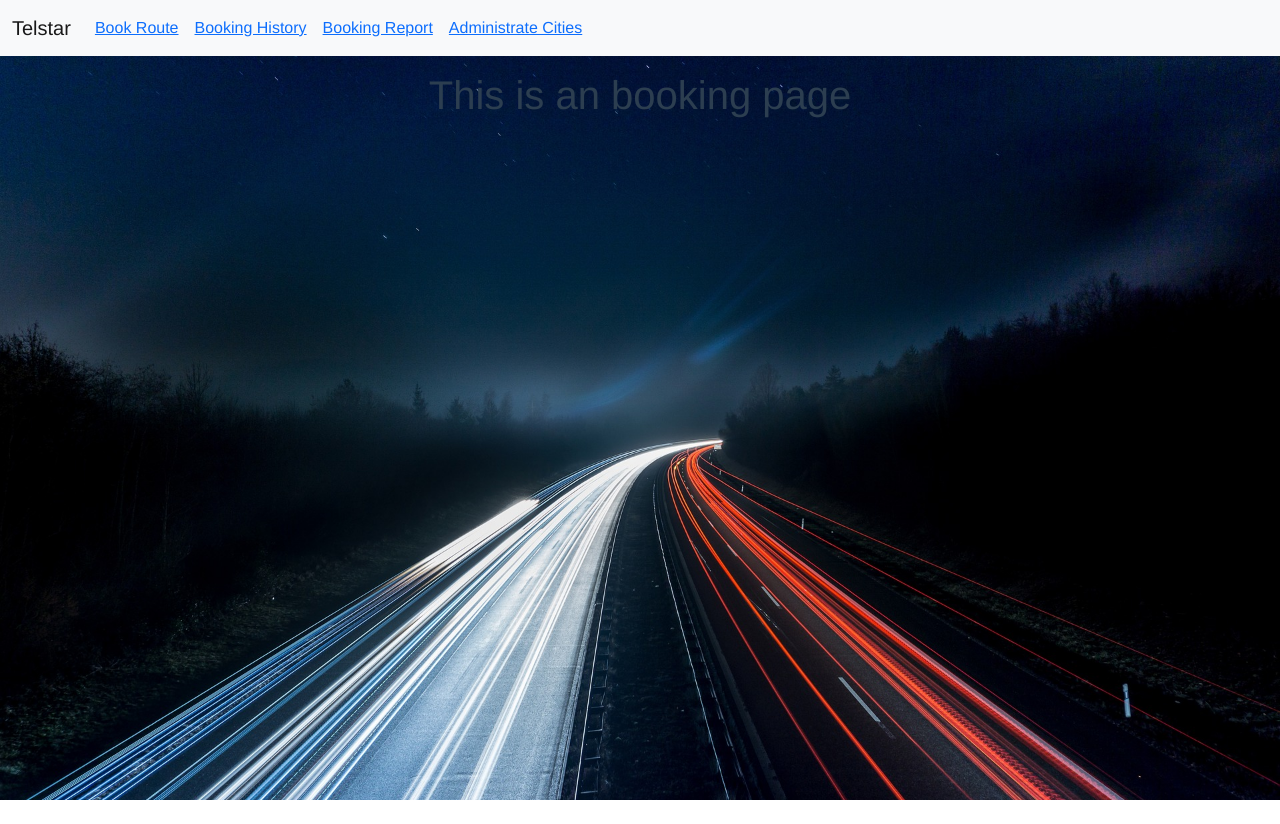
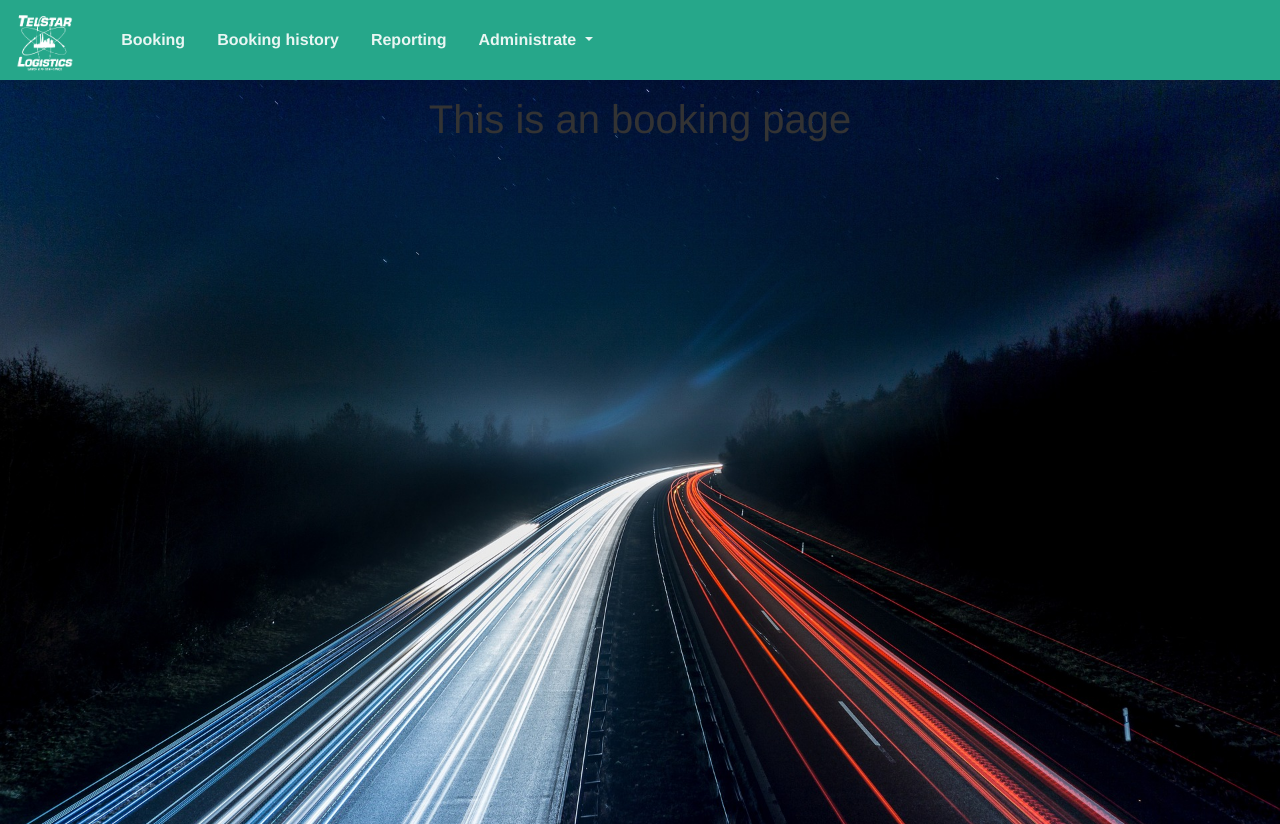
Before and after one commit to jcdalgaard/Telstar-Logistics, a Vue app in the folder Frontend/telstar-webpage/: page / in a window 1280 px wide. Before the commit the page ends 800 px from the top, so only its background shows below. Built offline with nearby package versions, Linux system fonts and the light colour scheme.

Commit message:
Apply styling to navbar

```diff
--- a/Frontend/telstar-webpage/src/App.vue
+++ b/Frontend/telstar-webpage/src/App.vue
@@ -1,8 +1,10 @@
 <template>
     <div id="app">
-        <nav class="navbar navbar-expand-lg navbar-light bg-light">
+        <nav class="navbar navbar-expand-lg navbar-dark">
             <div class="container-fluid">
-                <a class="navbar-brand" href="#">Telstar</a>
+                <div class="navbar__logo">
+                    <img src="~@/assets/img/telstar-logo.png" />
+                </div>
                 <button
                     class="navbar-toggler"
                     type="button"
@@ -14,27 +16,64 @@
                 >
                     <span class="navbar-toggler-icon"></span>
                 </button>
-                <div class="collapse navbar-collapse" id="navbarNav">
+                <div class="collapse navbar-collapse mx-4" id="navbarNav">
                     <ul class="navbar-nav">
-                        <li class="nav-item mx-2">
-                            <router-link :to="lang.nav.bookRoute.link">{{
-                                lang.nav.bookRoute.name
-                            }}</router-link>
+                        <li class="nav-item mx-3">
+                            <router-link
+                                class="nav-item-link light"
+                                :to="lang.nav.bookRoute.link"
+                            >
+                                {{ lang.nav.bookRoute.name }}
+                            </router-link>
                         </li>
-                        <li class="nav-item mx-2">
-                            <router-link :to="lang.nav.bookingHistory.link">{{
-                                lang.nav.bookingHistory.name
-                            }}</router-link>
+                        <li class="nav-item mx-3">
+                            <router-link
+                                class="nav-item-link light"
+                                :to="lang.nav.bookingHistory.link"
+                            >
+                                {{ lang.nav.bookingHistory.name }}
+                            </router-link>
                         </li>
-                        <li class="nav-item mx-2">
-                            <router-link :to="lang.nav.bookingReport.link">{{
-                                lang.nav.bookingReport.name
-                            }}</router-link>
+                        <li class="nav-item mx-3">
+                            <router-link
+                                class="nav-item-link light"
+                                :to="lang.nav.bookingReport.link"
+                            >
+                                {{ lang.nav.bookingReport.name }}
+                            </router-link>
                         </li>
-                        <li class="nav-item mx-2">
-                            <router-link :to="lang.nav.adminCities.link">{{
-                                lang.nav.adminCities.name
-                            }}</router-link>
+                        <li class="nav-item dropdown mx-3">
+                            <a
+                                class="dropdown-toggle nav-item-link light"
+                                href="#"
+                                id="navbarDropdown"
+                                role="button"
+                                data-bs-toggle="dropdown"
+                                aria-expanded="true"
+                            >
+                                {{ lang.nav.administrate }}
+                            </a>
+                            <ul
+                                class="dropdown-menu p-3 pop-shadow border-0"
+                                aria-labelledby="navbarDropdown"
+                            >
+                                <li>
+                                    <router-link
+                                        class="nav-item-link"
+                                        :to="lang.nav.adminCities.link"
+                                    >
+                                        {{ lang.nav.adminCities.name }}
+                                    </router-link>
+                                </li>
+                                <li>
+                                    <router-link
+                                        class="nav-item-link"
+                                        :to="lang.nav.adminBookings.link"
+                                    >
+                                        {{ lang.nav.adminBookings.name }}
+                                    </router-link>
+                                </li>
+                            </ul>
                         </li>
                     </ul>
                 </div>
@@ -59,4 +98,20 @@ export default {
 
 <style>
 @import '~@/assets/style/Common.css';
+.navbar {
+    background-color: var(--primary-color);
+}
+
+.navbar__logo {
+    height: 4rem;
+}
+
+.navbar__logo img {
+    height: 100%;
+    width: 100%;
+}
+
+.nav-item-link {
+    font-weight: var(--fw-bold);
+}
 </style>
--- a/Frontend/telstar-webpage/src/assets/style/Common.css
+++ b/Frontend/telstar-webpage/src/assets/style/Common.css
@@ -1,9 +1,33 @@
+@import '~@/assets/style/Text.css';
+
 #app {
     font-family: Avenir, Helvetica, Arial, sans-serif;
     -webkit-font-smoothing: antialiased;
     -moz-osx-font-smoothing: grayscale;
     text-align: center;
-    color: #2c3e50;
+    color: #333333;
+    font-size: 16px;
+}
+
+a {
+    text-decoration: none !important;
+}
+
+a:not(.light) {
+    color: #333333 !important;
+}
+
+a:hover {
+    opacity: 0.6;
+}
+
+a.light {
+    color: var(--primary-contrast-color);
+    transition: opacity 0.25s;
+}
+
+a.light:hover {
+    color: var(--primary-contrast-color);
 }
 
 .view-container {
@@ -17,3 +41,7 @@
     background-repeat: no-repeat;
     padding: 15px;
 }
+
+.pop-shadow {
+    box-shadow: 5px 5px 10px #333333;
+}
--- a/Frontend/telstar-webpage/src/utils/lang/english.json
+++ b/Frontend/telstar-webpage/src/utils/lang/english.json
@@ -1,23 +1,24 @@
 {
     "nav": {
         "bookRoute": {
-            "name": "Book Route",
+            "name": "Booking",
             "link": "/"
         },
         "bookingHistory": {
-            "name": "Booking History",
+            "name": "Booking history",
             "link": "/booking-history"
         },
         "bookingReport": {
-            "name": "Booking Report",
+            "name": "Reporting",
             "link": "/booking-report"
         },
+        "administrate": "Administrate",
         "adminCities": {
-            "name": "Administrate Cities",
+            "name": "Cities",
             "link": "/administrate-cities"
         },
         "adminBookings": {
-            "name": "Administrate Bookings",
+            "name": "Bookings",
             "link": "/administrate-bookings"
         }
     }
```
